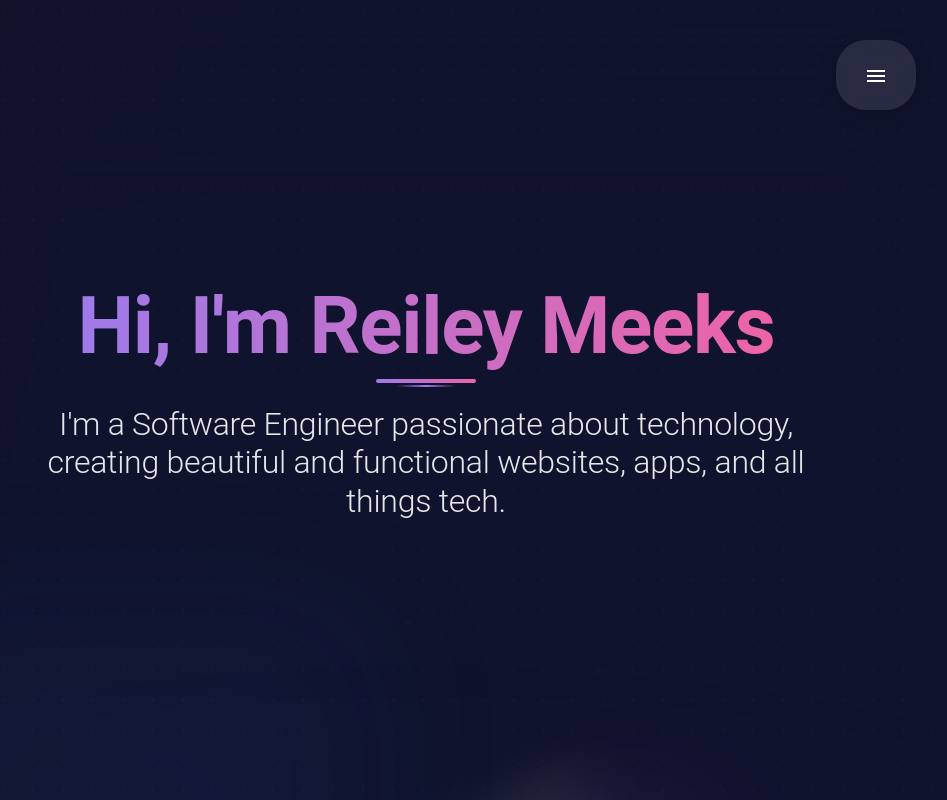
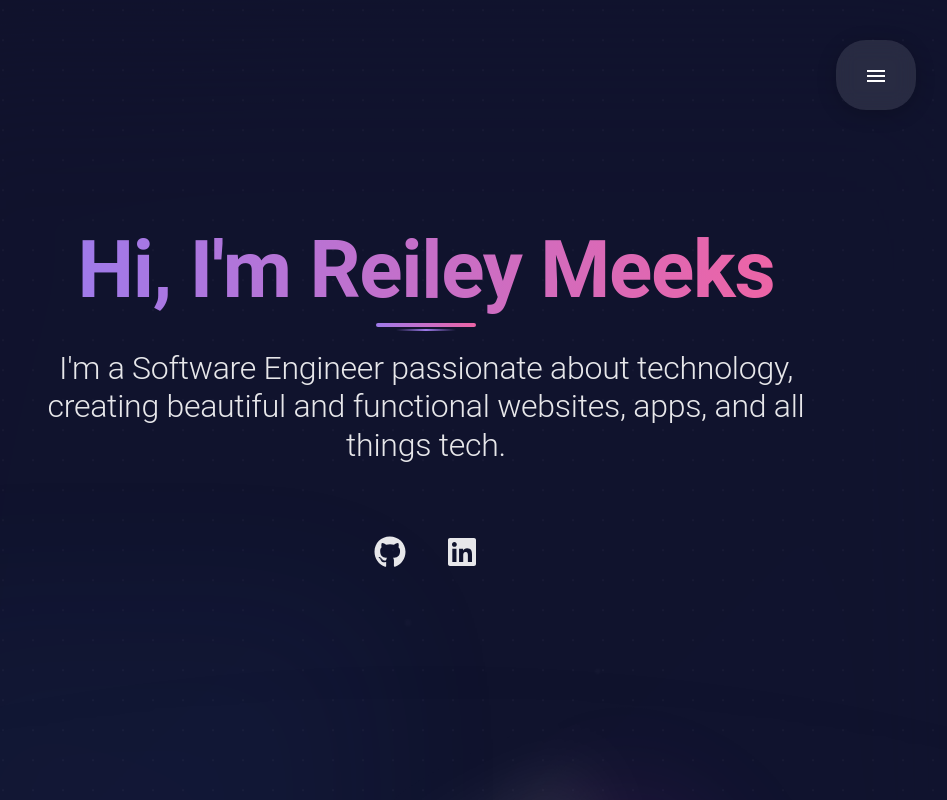
Before and after one commit to ReileyMeeks/Reiley_Meeks_Portfolio, a Next.js app: page / in a window 1280 px wide. Shown: the top 800 px of the page, without its empty margins (214-1161 px from the left). Built offline with nearby package versions, Linux system fonts and the light colour scheme.

Commit message:
Added GitHub and LinkedIn icons to HomeSection

```diff
--- a/components/sections/HomeSection.tsx
+++ b/components/sections/HomeSection.tsx
@@ -1,5 +1,6 @@
-import { Box, Typography, Container } from "@mui/material";
+import { Box, Typography, Container, IconButton } from "@mui/material";
 import { motion } from "framer-motion";
+import { FaGithub, FaLinkedin } from "react-icons/fa";
 
 const fadeInVariants = {
   hidden: { opacity: 0, y: 20 },
@@ -112,6 +113,50 @@ export default function HomeSection() {
               and functional websites, apps, and all things tech.
             </Typography>
           </Box>
+
+          {/* Social Media Links */}
+          <Box
+            component={motion.div}
+            variants={childVariants}
+            sx={{
+              display: "flex",
+              gap: 3,
+              mt: 4,
+            }}
+          >
+            <IconButton
+              href="https://github.com/ReileyMeeks"
+              target="_blank"
+              rel="noopener noreferrer"
+              sx={{
+                color: "rgba(255, 255, 255, 0.9)",
+                fontSize: "2rem",
+                transition: "all 0.3s ease",
+                "&:hover": {
+                  color: "#9f7aea",
+                  transform: "translateY(-3px)",
+                },
+              }}
+            >
+              <FaGithub />
+            </IconButton>
+            <IconButton
+              href="https://linkedin.com/in/reiley-meeks"
+              target="_blank"
+              rel="noopener noreferrer"
+              sx={{
+                color: "rgba(255, 255, 255, 0.9)",
+                fontSize: "2rem",
+                transition: "all 0.3s ease",
+                "&:hover": {
+                  color: "#ed64a6",
+                  transform: "translateY(-3px)",
+                },
+              }}
+            >
+              <FaLinkedin />
+            </IconButton>
+          </Box>
         </Box>
       </Container>
     </Box>
```
